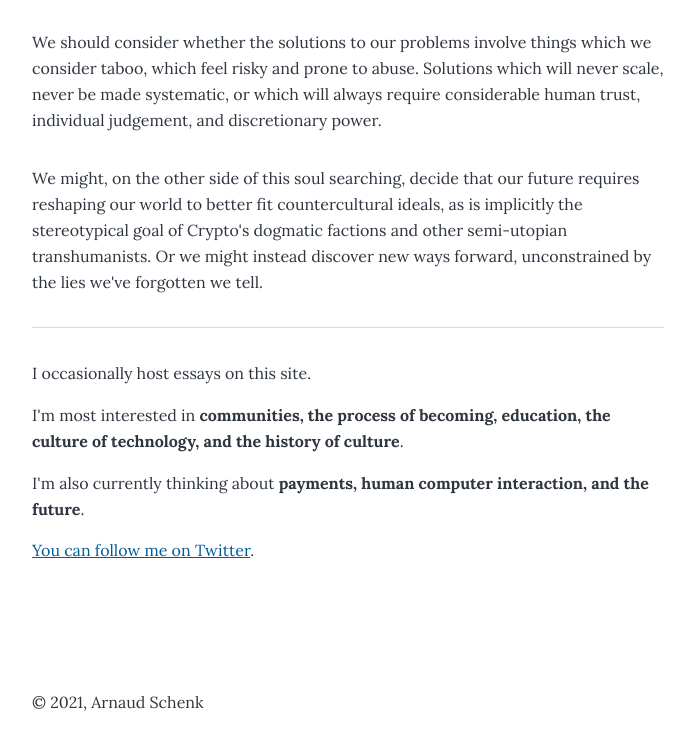
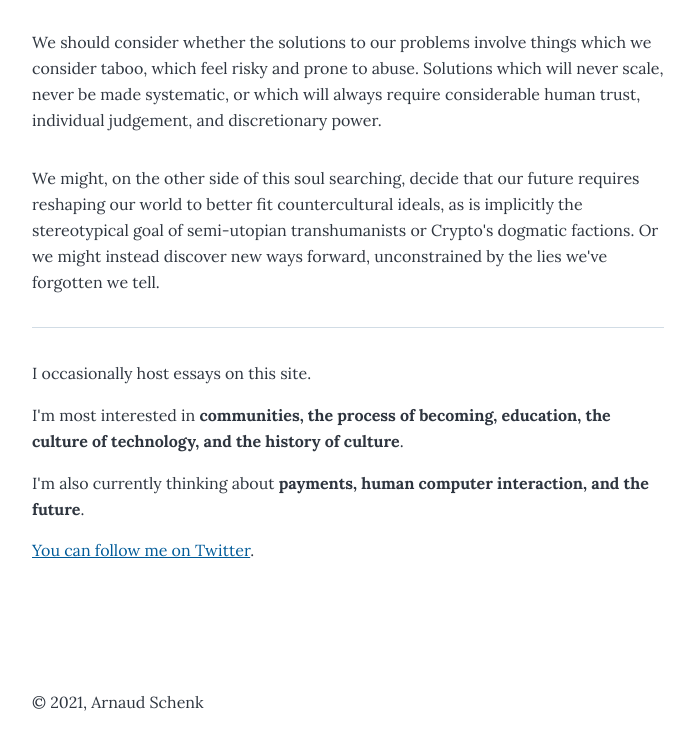
Before and after one commit to ArnSch/ps, a Gatsby site: page /day-glo/ in a window 1280 px wide. Shown: the part 9574-10322 px from the top of the page, without its empty margins (292-986 px from the left). Built offline with nearby package versions, Linux system fonts and the light colour scheme; Gatsby itself is replaced by a stand-in of ours.

Commit message:
fix wording

```diff
--- a/content/blog/day-glo/index.md
+++ b/content/blog/day-glo/index.md
@@ -137,4 +137,4 @@ It's especially important to remember that while some of our clearest visions of
 
 We should consider whether the solutions to our problems involve things which we consider taboo, which feel risky and prone to abuse. Solutions which will never scale, never be made systematic, or which will always require considerable human trust, individual judgement, and discretionary power.
 
-We might, on the other side of this soul searching, decide that our future requires reshaping our world to better fit countercultural ideals, as is implicitly the stereotypical goal of Crypto's dogmatic factions and other semi-utopian transhumanists. Or we might instead discover new ways forward, unconstrained by the lies we've forgotten we tell.
+We might, on the other side of this soul searching, decide that our future requires reshaping our world to better fit countercultural ideals, as is implicitly the stereotypical goal of semi-utopian transhumanists or Crypto's dogmatic factions. Or we might instead discover new ways forward, unconstrained by the lies we've forgotten we tell.
```
